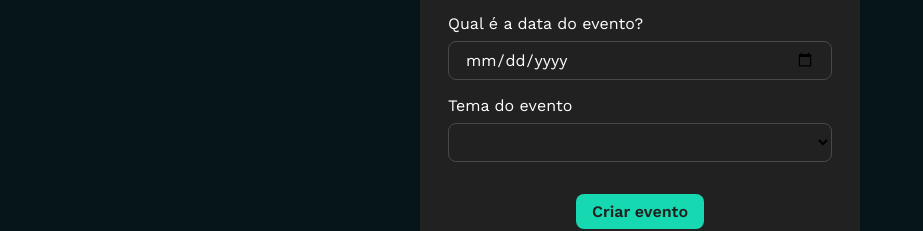
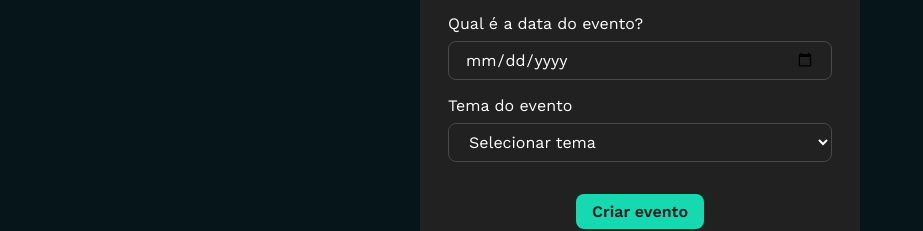
Before and after one commit to denisiorodrigues/eventos, a React (Vite) app: page / in a window 1280 px wide. Shown: the part 903-1134 px from the top of the page, without its empty margins (0-923 px from the left). Built offline with nearby package versions, Linux system fonts and the light colour scheme.

Commit message:
listando aos temas

```diff
--- a/src/App.jsx
+++ b/src/App.jsx
@@ -31,7 +31,7 @@ function App() {
           <img src="/logo.png" alt="App evento logo" />
         </header>
         <Banner />
-        <FormularioDeEvento />
+        <FormularioDeEvento temas={temas}/>
 
         {temas.map((tema) => (
           <section key={tema.id} className="tema-section">
--- a/src/components/FormularioDeEvento/index.jsx
+++ b/src/components/FormularioDeEvento/index.jsx
@@ -7,7 +7,7 @@ import { CampoDeEntrada } from "../CampoDeEntrada";
 import { ListaSuspensa } from "../ListaSuspensa";
 import { Botao } from "../Botao";
 
-export function FormularioDeEvento() {
+export function FormularioDeEvento({temas}) {
 
   return (
     <>
@@ -32,7 +32,7 @@ export function FormularioDeEvento() {
           </CampoDeFormulario>
           <CampoDeFormulario>
             <Label htmlFor="dataEvento">Tema do evento</Label>
-            <ListaSuspensa id="temaEvento" placeholder="Selecione uma opção" />
+            <ListaSuspensa id="temaEvento" placeholder="Selecione uma opção" temas={temas}/>
           </CampoDeFormulario>
         </div>
         <div className="acoes">
--- a/src/components/ListaSuspensa/index.jsx
+++ b/src/components/ListaSuspensa/index.jsx
@@ -1,9 +1,12 @@
 import './lista-suspensa.estilos.css'
 
-export function ListaSuspensa() {
+export function ListaSuspensa({temas}) {
     return (
-        <select className="lista-suspensa-form">
-            <option value=""></option>
+        <select className="lista-suspensa-form" defaultValue="">
+            <option value="">Selecionar tema</option>
+            {temas.map((tema) => (
+                <option key={tema.id} value={tema.id}>{tema.nome}</option>
+            ))}
         </select>
     )
 }
--- a/src/components/ListaSuspensa/lista-suspensa.estilos.css
+++ b/src/components/ListaSuspensa/lista-suspensa.estilos.css
@@ -5,6 +5,10 @@
     font-weight: 400;
     font-size: 16px;
     line-height: 120%;
-    color: #000;
+    color: #fff;
     padding: 8px 16px;
 }
+
+.lista-suspensa-form option{
+    background-color: #4A4949;
+}
```
